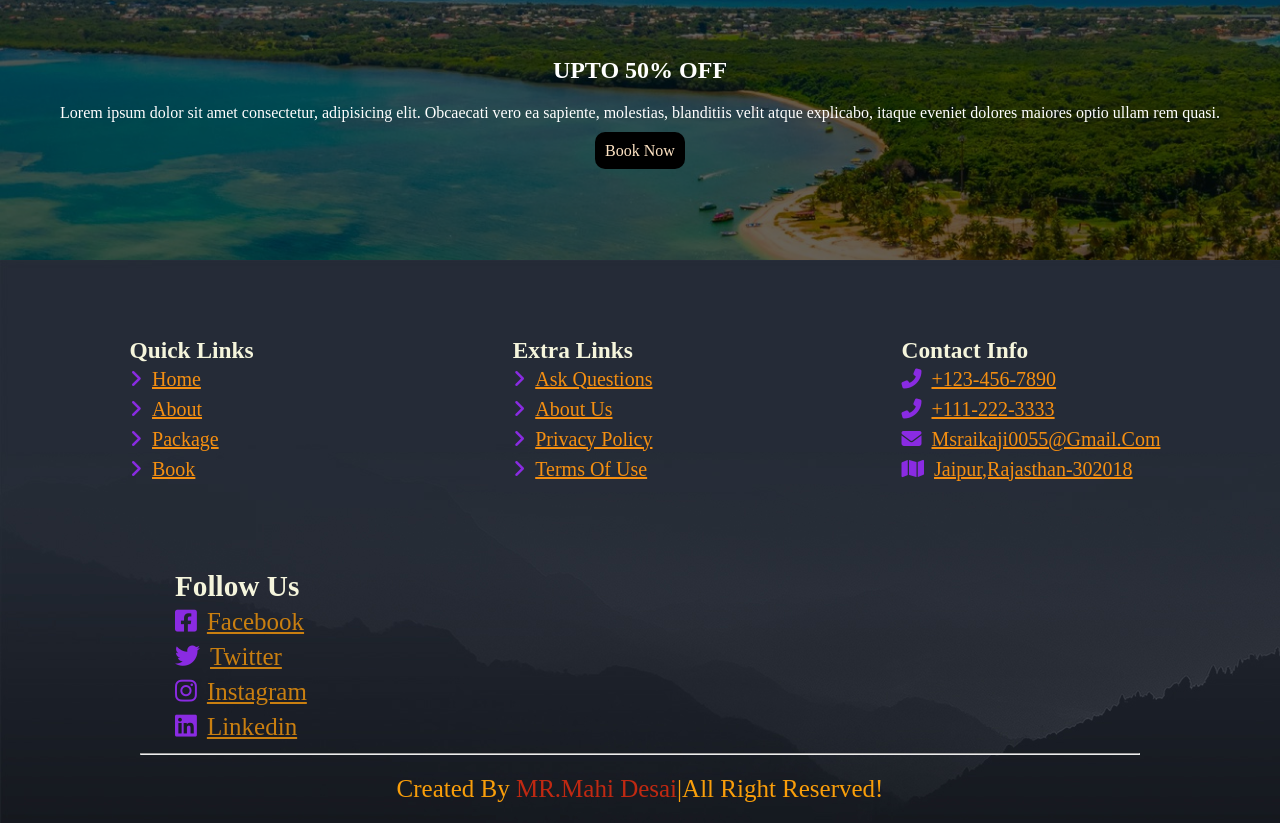
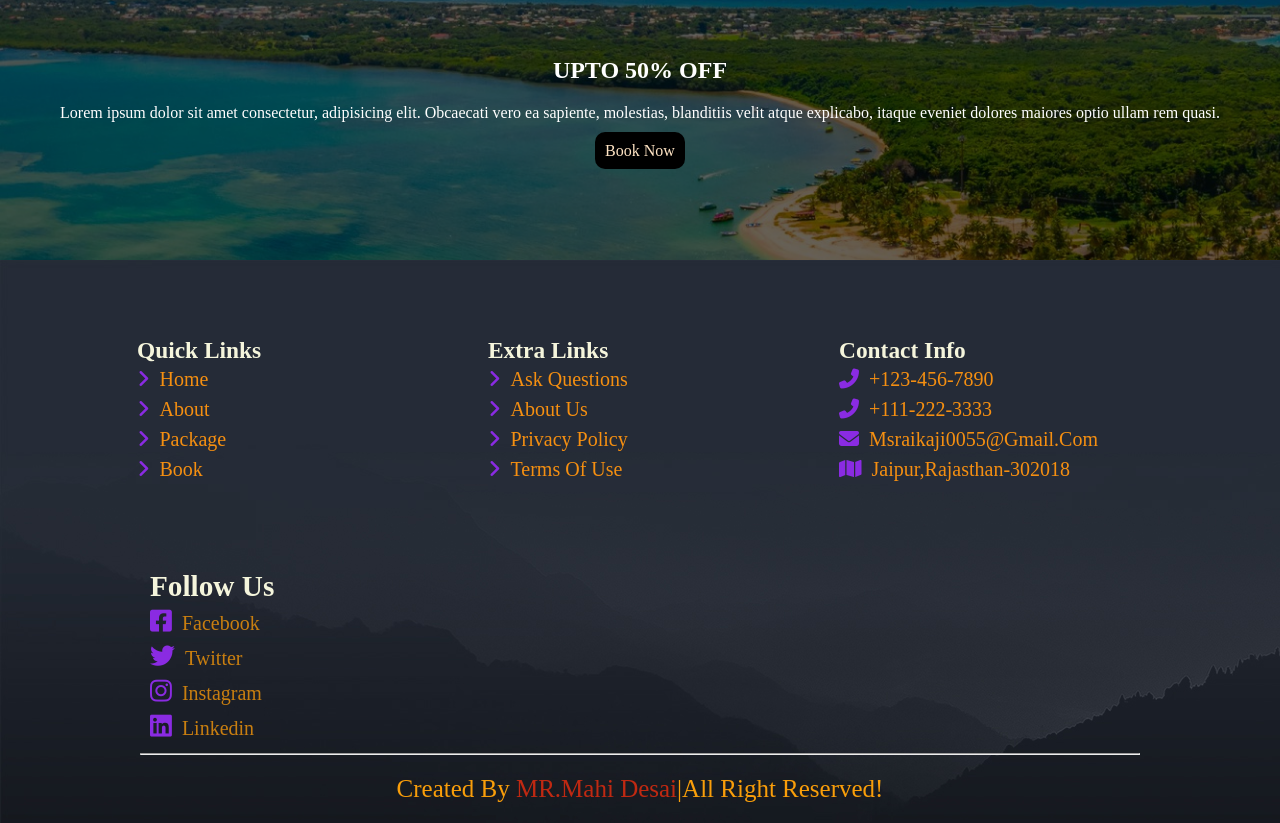
Before and after one commit to mahidesai55/travel, a plain HTML site: page Travel.html in a window 1280 px wide. Shown: the part 2139-2962 px from the top of the page. Drawn offline with Linux system fonts and the light colour scheme.

Commit message:
firstcommit

```diff
--- a/Traval.css
+++ b/Traval.css
@@ -132,7 +132,6 @@
 .img{
     height: 250px;
 }
-
 .taj1 .adventure{
     border:1px solid black;
     padding:30px;
@@ -201,10 +200,10 @@
 }
 .quick{
     display: flex;
-    justify-content: space-around;
+    justify-content: space-evenly;
     align-items: center;
     height: 300px;
-    /* padding:0 100px; */
+    padding:70px 100px;
 
 }
 .footers{
@@ -214,7 +213,7 @@
 }
 .quick1{
     color:beige;
-
+    width: 30%;
 }
 .quick1 li{
     list-style: none;
@@ -269,5 +268,36 @@ i{
 }
 .quick2{
     margin: 10px 0;
-    padding-left: 25px;
+    padding-left: 0px;
 }
+.quick1 a{
+    font-size: 20px;
+}
+.quick1 a:hover{
+     padding-left: 50px;
+}
+.quick1 a{
+    display: inline-block;
+    font-size: 20px;
+    transition: all 1s ease;
+}
+.quick1 a:hover{
+     transition: 1s;
+}
+.quick2 a:hover{
+    padding-left: 100px ;
+}
+.quick2 a{
+    display: inline-block;
+    font-size: 20px;
+    transition: all 1s ease;
+}
+.quick2 a:hover{
+     transition: 1s;
+}
+.quick1 ol li a{
+    text-decoration: none;
+}
+.quick2 ol li a{
+    text-decoration: none;
+}
--- a/Travel.html
+++ b/Travel.html
@@ -131,28 +131,28 @@
             <div class="quick1">
                 <h3>Quick links</h3>
                 <ol>
-                    <li><a href=""><i class="fa-solid fa-angle-right"></i>home</a></li>
-                    <li><a href=""><i class="fa-solid fa-angle-right"></i>about</a></li>
-                    <li><a href=""><i class="fa-solid fa-angle-right"></i>package</a></li>
-                    <li><a href=""><i class="fa-solid fa-angle-right"></i>book</a></li>
+                    <li><i class="fa-solid fa-angle-right"></i><a href="">home</a></li>
+                    <li><i class="fa-solid fa-angle-right"></i><a href="">about</a></li>
+                    <li><i class="fa-solid fa-angle-right"></i><a href="">package</a></li>
+                    <li><i class="fa-solid fa-angle-right"></i><a href="">book</a></li>
                 </ol>
             </div>
             <div class="quick1">
                 <h3>Extra links</h3>
                 <ol>
-                    <li><a href=""><i class="fa-solid fa-angle-right"></i>ask questions</a></li>
-                    <li><a href=""><i class="fa-solid fa-angle-right"></i>about us</a></li>
-                    <li><a href=""><i class="fa-solid fa-angle-right"></i>privacy policy</a></li>
-                    <li><a href=""><i class="fa-solid fa-angle-right"></i>terms of use</a></li>
+                    <li><i class="fa-solid fa-angle-right"></i><a href="">ask questions</a></li>
+                    <li><i class="fa-solid fa-angle-right"></i><a href=""></i>about us</a></li>
+                    <li><i class="fa-solid fa-angle-right"></i><a href="">privacy policy</a></li>
+                    <li><i class="fa-solid fa-angle-right"></i><a href="">terms of use</a></li>
                 </ol>
             </div>
             <div class="quick1">
                 <h3>Contact info</h3>
                 <ol>
-                    <li><a href=""><i class="fa-solid fa-phone-flip"></i>+123-456-7890</a></li>
-                    <li><a href=""><i class="fa-solid fa-phone-flip"></i>+111-222-3333</a></li>
-                    <li><a href=""><i class="fa-solid fa-envelope"></i>msraikaji0055@gmail.com</a></li>
-                    <li><a href=""><i class="fa-solid fa-map"></i>jaipur,rajasthan-302018</a></li>
+                    <li><i class="fa-solid fa-phone-flip"></i><a href="">+123-456-7890</a></li>
+                    <li><i class="fa-solid fa-phone-flip"></i><a href="">+111-222-3333</a></li>
+                    <li><i class="fa-solid fa-envelope"></i><a href="">msraikaji0055@gmail.com</a></li>
+                    <li><i class="fa-solid fa-map"></i><a href="">jaipur,rajasthan-302018</a></li>
                 </ol>
             </div>
         </div>
@@ -160,10 +160,10 @@
             <div class="quick2">
                 <h3>Follow Us</h3>
                 <ol>
-                    <li><a href=""><i class="fa-brands fa-square-facebook"></i>facebook</a></li>
-                    <li><a href=""><i class="fa-brands fa-twitter"></i>twitter</a></li>
-                    <li><a href=""><i class="fa-brands fa-instagram"></i>instagram</a></li>
-                    <li><a href=""><i class="fa-brands fa-linkedin"></i>linkedin</a></li>
+                    <li><i class="fa-brands fa-square-facebook"></i><a href="">facebook</a></li>
+                    <li><i class="fa-brands fa-twitter"></i><a href="">twitter</a></li>
+                    <li><i class="fa-brands fa-instagram"></i><a href="">instagram</a></li>
+                    <li><i class="fa-brands fa-linkedin"></i><a href="">linkedin</a></li>
                 </ol>
             </div>
             <hr>
```
